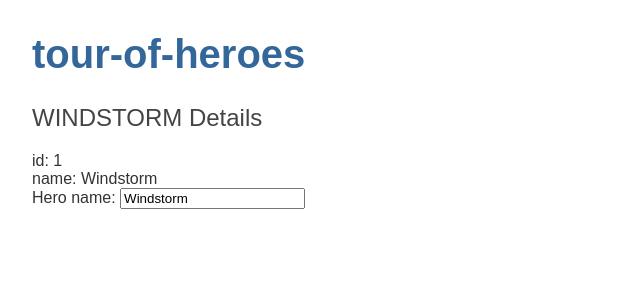
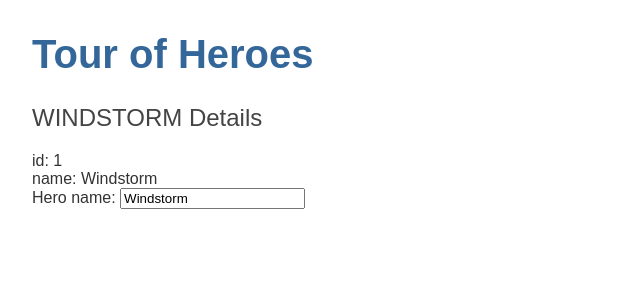
Before and after one commit to dwitschard/tour-of-heroes, an Angular app: page / in a window 1280 px wide. Shown: the top 300 px of the page, without its empty margins (0-640 px from the left). Built offline with nearby package versions, Linux system fonts and the light colour scheme.

Commit message:
updated title

```diff
--- a/src/app/app.component.ts
+++ b/src/app/app.component.ts
@@ -6,5 +6,5 @@ import { Component } from '@angular/core'
   styleUrls: ['./app.component.scss']
 })
 export class AppComponent {
-  title = 'tour-of-heroes'
+  title = 'Tour of Heroes'
 }
```
